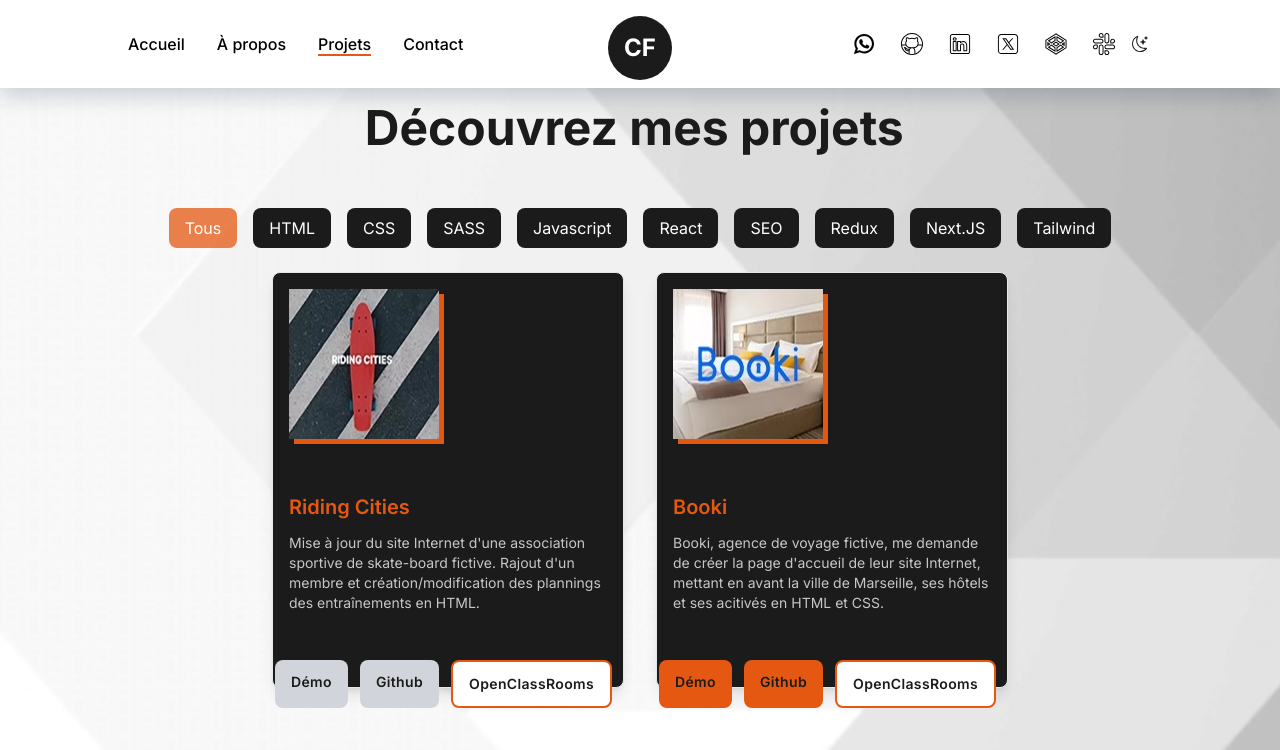
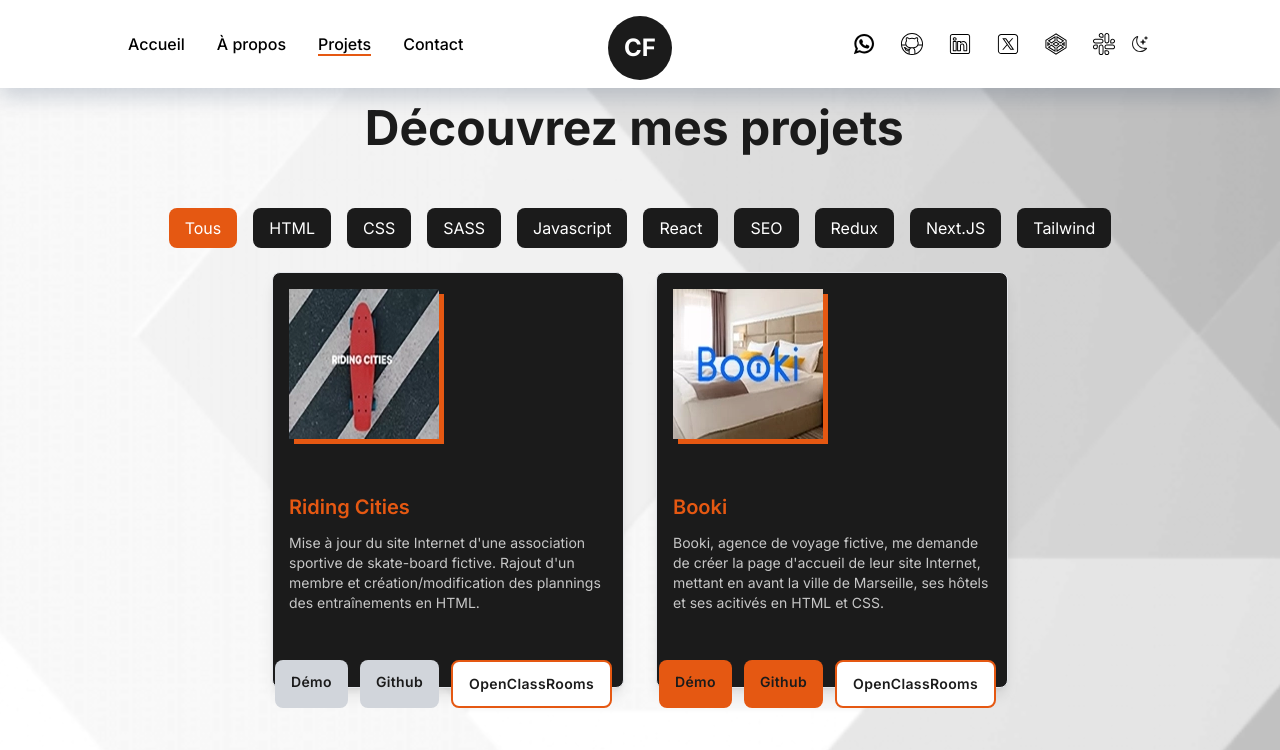
Before and after one commit to Titou360/P12-portfolio, a Next.js app: page /myprojects in a window 1280 px wide. Shown: the top 750 px of the page. Built offline with nearby package versions, Linux system fonts and the light colour scheme.

Commit message:
Corrections v1.2

```diff
--- a/components/FilterTags.js
+++ b/components/FilterTags.js
@@ -30,7 +30,7 @@ const FilterTags = ({ onFilterChange }) => {
         onClick={handleShowAll}
         className={`button ${
           selectedTag === null
-            ? 'active bg-primary/75 text-light px-4 py-2 m-2 rounded-lg'
+            ? 'active bg-primary text-light px-4 py-2 m-2 rounded-lg'
             : 'bg-dark dark:bg-light px-4 py-2 m-2 text-light dark:text-dark rounded-lg'
         }`}
         whileHover={{ y: -2 }}
```
